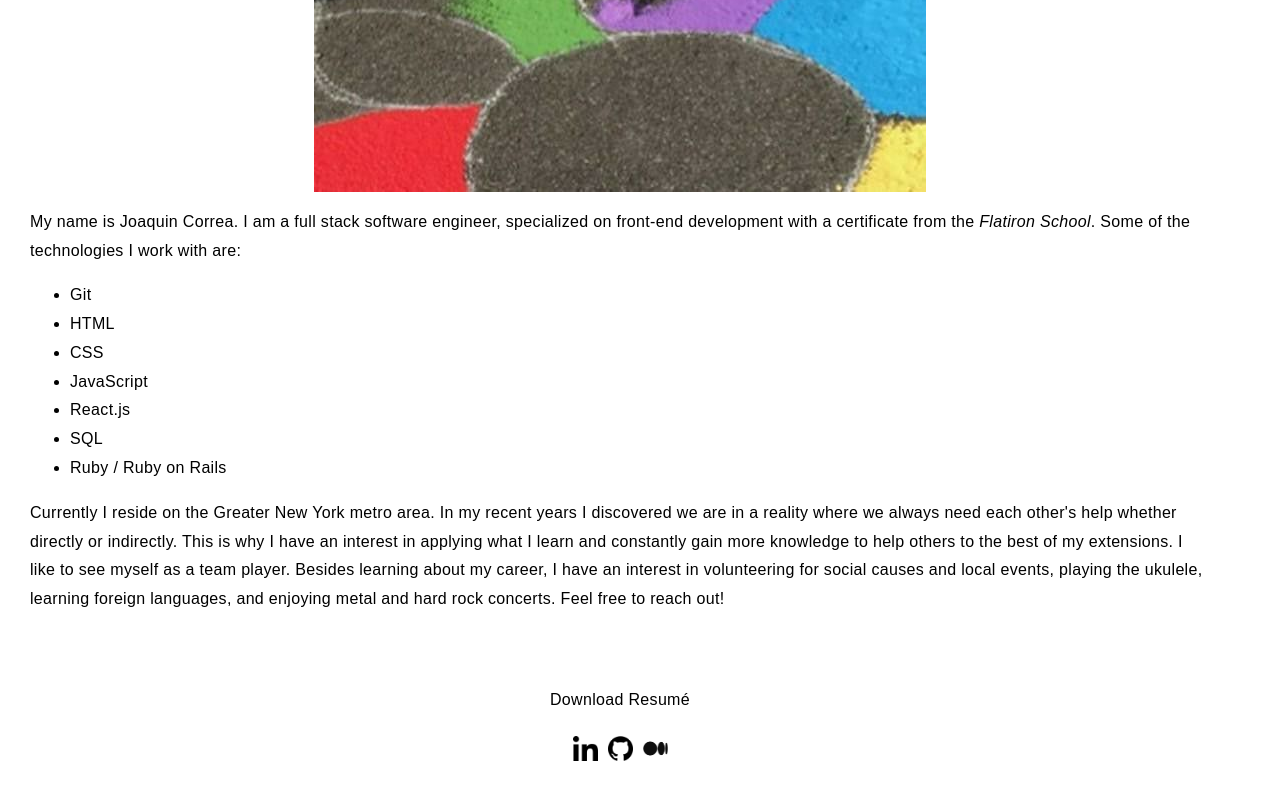
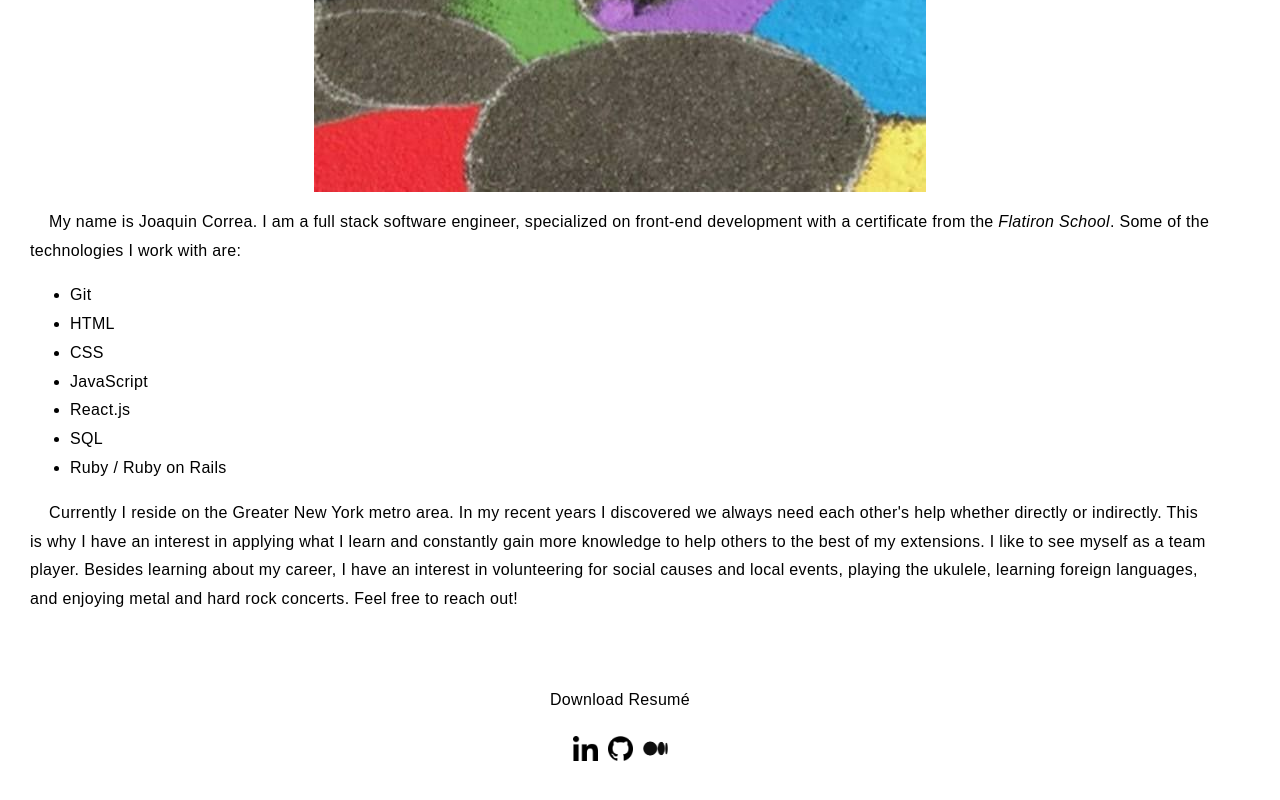
Before and after one commit to jecorrea-cloud/portfolio, a React (Create React App) app: page /about in a window 1280 px wide. Shown: the part 881-1681 px from the top of the page. Built offline with nearby package versions, Linux system fonts and the light colour scheme.

Commit message:
about file edited

```diff
--- a/src/components/About.js
+++ b/src/components/About.js
@@ -15,7 +15,8 @@ export default class About extends Component {
                 </div>
 
                 <p>
-                    My name is Joaquin Correa. I am a full stack software engineer, specialized on front-end
+
+                    &nbsp; &nbsp; My name is Joaquin Correa. I am a full stack software engineer, specialized on front-end
                 development with a certificate from the <em>Flatiron School</em>. Some of the technologies I work with are:
                 <ul>
                     <li>Git</li>
@@ -26,7 +27,7 @@ export default class About extends Component {
                     <li>SQL</li>
                     <li>Ruby / Ruby on Rails</li>
                 </ul>
-                Currently I reside on the Greater New York metro area. In my recent years I discovered we are in a reality where we always need each other's help whether directly or indirectly. This is why I have an interest in
+                &nbsp; &nbsp; Currently I reside on the Greater New York metro area. In my recent years I discovered we always need each other's help whether directly or indirectly. This is why I have an interest in
                 applying what I learn and constantly gain more knowledge to help others to the best of my extensions. I like to see myself as a team player.
                 Besides learning about my career, I have an interest in volunteering for social causes and local events, playing the ukulele, learning foreign languages, and enjoying metal and hard rock concerts. Feel free to reach out!
                 </p>
```
